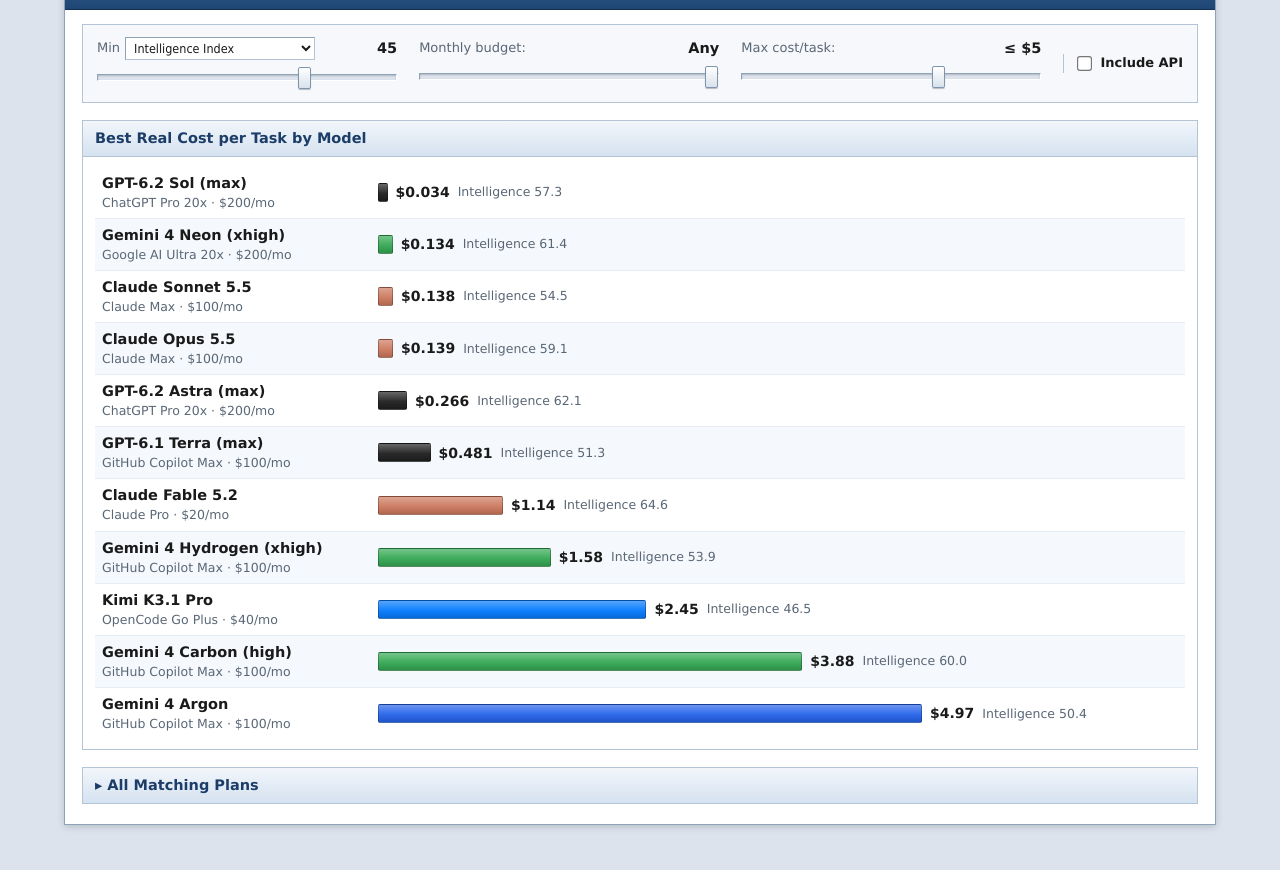
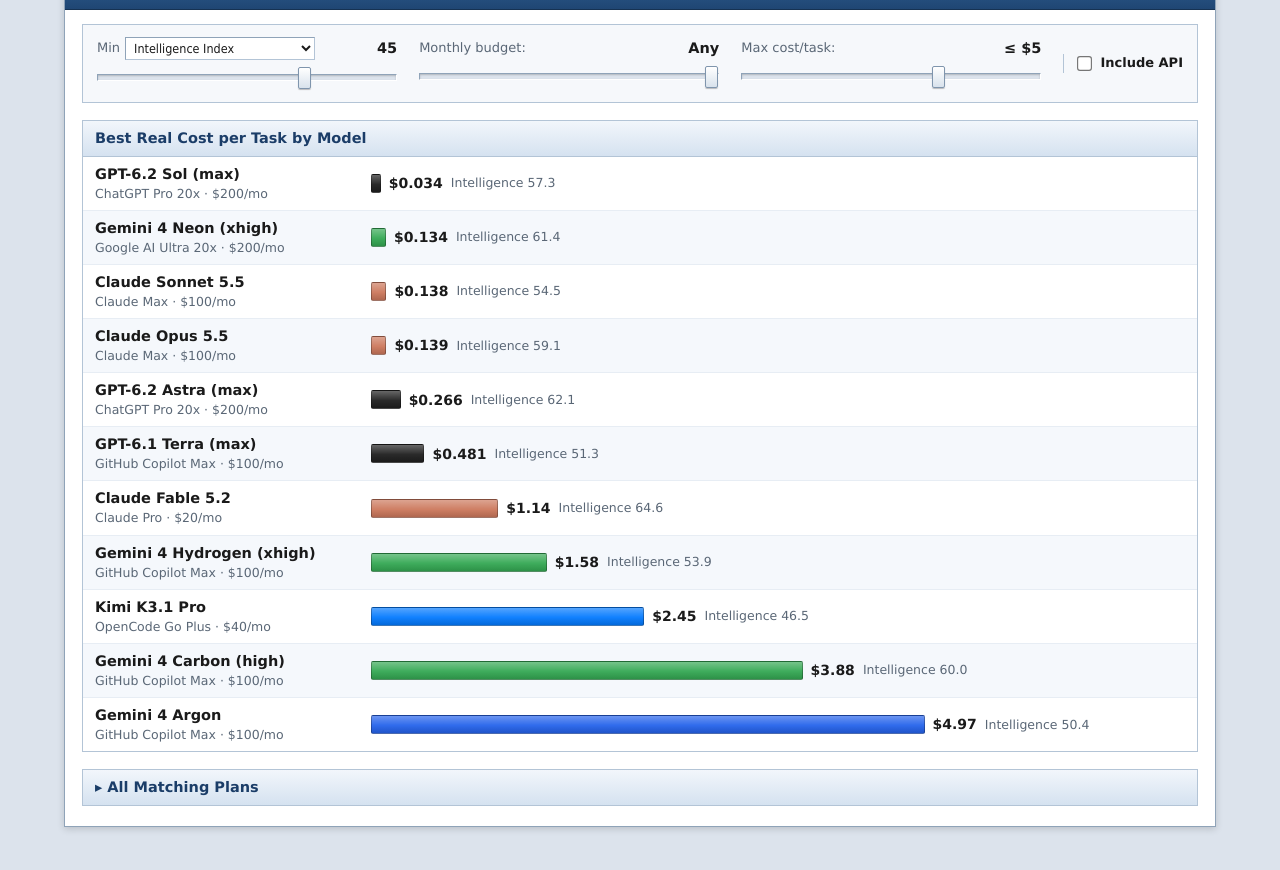
Before and after one commit to melo-foundation/ai-plan-value, a website: page public/index.html in a window 1280 px wide. Shown: the part 64-934 px from the top of the page. Drawn offline with Linux system fonts and the light colour scheme; no server answers.

Commit message:
Remove double-counted padding on bar chart panel

```diff
--- a/public/styles.css
+++ b/public/styles.css
@@ -375,7 +375,7 @@ details[open] > summary.panel-toggle h2::before {
 }
 
 .panel-body {
-  padding: 10px 12px;
+  padding: 0;
 }
 
 /* 2003 glossy horizontal bar chart */
@@ -388,7 +388,7 @@ details[open] > summary.panel-toggle h2::before {
   grid-template-columns: 264px minmax(0, 1fr);
   align-items: center;
   gap: 12px;
-  padding: 6px 7px;
+  padding: 7px 12px;
   border-bottom: 1px solid var(--grid-line);
 }
 
```
